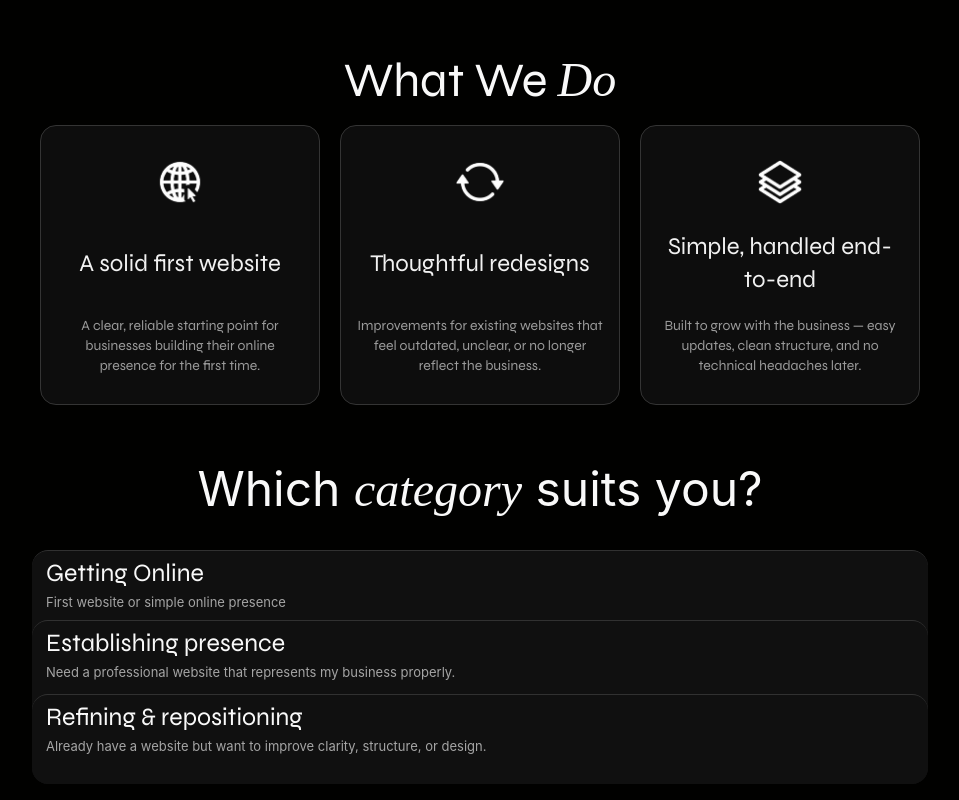
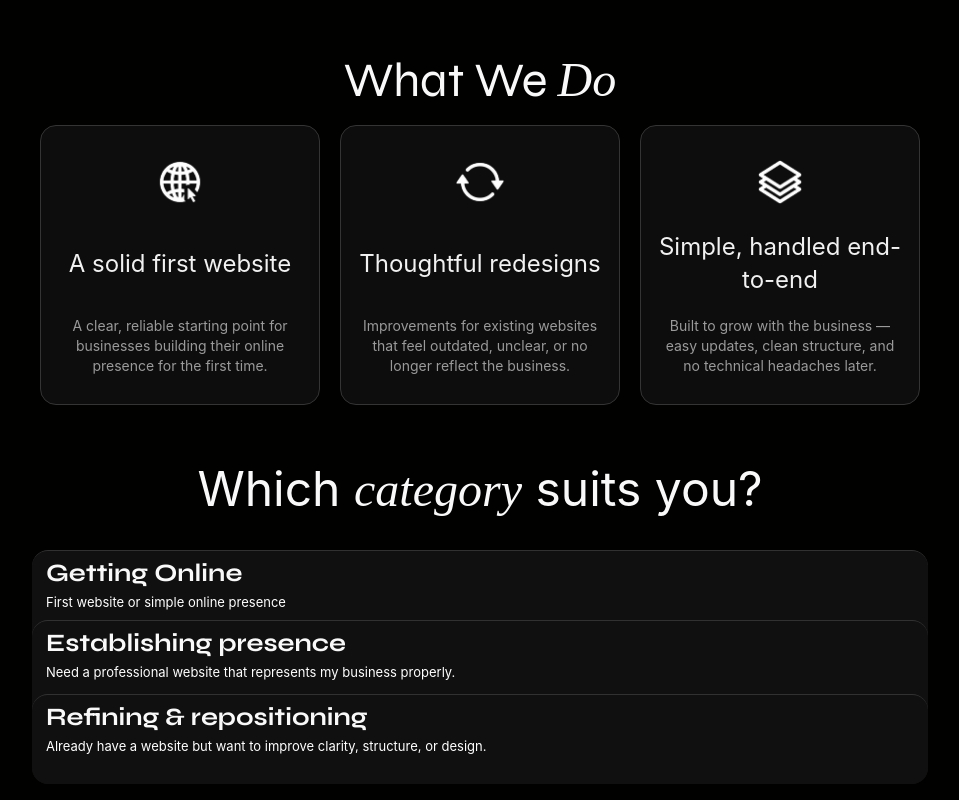
Before and after one commit to digvijaysinhx1/solo-dev-studio, a React (Vite) app: page / in a window 1280 px wide. Shown: the part 480-1280 px from the top of the page, without its empty margins (160-1119 px from the left). Built offline with nearby package versions, Linux system fonts and the light colour scheme; a web font is replaced by a local one.

Commit message:
small changes

```diff
--- a/src/component/Cursor Dot/CursorDot.jsx
+++ b/src/component/Cursor Dot/CursorDot.jsx
@@ -39,7 +39,7 @@ const CursorDot = () => {
   return (
     <div
       ref={dotRef}
-      className="fixed top-0 left-0 h-4 w-4 rounded-full bg-white mix-blend-difference
+      className="fixed hidden lg:flex top-0 left-0 h-4 w-4 rounded-full bg-white mix-blend-difference
       pointer-events-none z-9999 -translate-x-1/2 -translate-y-1/2
       transition-transform duration-150"
     />
--- a/src/component/Section 3/Sec3.jsx
+++ b/src/component/Section 3/Sec3.jsx
@@ -15,10 +15,10 @@ const Sec3 = () => {
       <div className="laptops cursor-default bg-[#101010] hidden lg:flex flex-col h-fit w-[70%] relative rounded-2xl overflow-hidden">
         <div className="card1 hover:bg-[#6214D9] bg-[#101010] group flex flex-col gap-7 border-t hover:border-[#B7B7B7] border-[#313131] rounded-t-2xl rounded-b-0 px-3.5 pt-1 hover:pb-8 h-fit w-full">
           <div className="top flex flex-col">
-            <div className="heading text-[25px]" style={{ fontFamily: "Syne" }}>
+            <div className="heading text-[25px] font-bold" style={{ fontFamily: "Syne" }}>
               Getting Online
             </div>
-            <div className="sub-text text-[#A5A5A5] text-[13px]">
+            <div className="sub-text text-white font-normal text-[13px]">
               First website or simple online presence
             </div>
           </div>
@@ -36,10 +36,10 @@ const Sec3 = () => {
         </div>
         <div className="card2 group -mt-5 px-3.5 pt-1 hover:pb-8 hover:bg-[#6214D9] bg-[#101010] flex flex-col gap-7 py-1 h-fit border-t hover:border-[#B7B7B7] border-[#313131] rounded-t-2xl rounded-b-0 w-full">
           <div className="top">
-            <div className="heading text-[25px]" style={{ fontFamily: "Syne" }}>
+            <div className="heading text-[25px] font-bold" style={{ fontFamily: "Syne" }}>
               Establishing presence
             </div>
-            <div className="sub-text text-[#A5A5A5] text-[13px]">
+            <div className="sub-text text-white font-normal text-[13px]">
               Need a professional website that represents my business properly.
             </div>
           </div>
@@ -57,10 +57,10 @@ const Sec3 = () => {
         </div>
         <div className="card3 group -mt-5 px-3.5 pt-1 hover:pb-8 hover:bg-[#6214D9] bg-[#101010] flex flex-col gap-7 h-fit border-t hover:border-[#B7B7B7] border-[#313131] rounded-t-2xl rounded-b-0 w-full">
           <div className="top">
-            <div className="heading text-[25px]" style={{ fontFamily: "Syne" }}>
+            <div className="heading text-[25px] font-bold" style={{ fontFamily: "Syne" }}>
               Refining & repositioning
             </div>
-            <div className="sub-text text-[#A5A5A5] text-[13px]">
+            <div className="sub-text text-white font-normal text-[13px]">
             Already have a website but want to improve clarity, structure, or design.
             </div>
           </div>
@@ -79,10 +79,10 @@ const Sec3 = () => {
       <div className="Cards bg-[#6214D9] flex flex-col items-center lg:hidden w-90 md:w-[90%] h-fit rounded-2xl overflow-hidden gap-6">
         <div className="card1 border-t border-[#B7B7B7] flex flex-col gap-7 rounded-2xl px-3.5 py-1 h-fit w-full">
           <div className="top">
-            <div className="heading text-[25px]" style={{ fontFamily: "Syne" }}>
+            <div className="heading text-[25px] font-bold" style={{ fontFamily: "Syne" }}>
               Getting Online
             </div>
-            <div className="sub-text text-[#A5A5A5] text-[13px]">
+            <div className="sub-text text-white font-normal text-[13px]">
               First website or simple online presence
             </div>
           </div>
@@ -100,10 +100,10 @@ const Sec3 = () => {
         </div>
         <div className="card2 border-t border-[#B7B7B7] flex flex-col gap-7 rounded-2xl px-3.5 py-1 h-fit w-full">
           <div className="top">
-            <div className="heading text-[25px]" style={{ fontFamily: "Syne" }}>
+            <div className="heading text-[25px] font-bold" style={{ fontFamily: "Syne" }}>
               Establishing presence
             </div>
-            <div className="sub-text text-[#A5A5A5] text-[13px]">
+            <div className="sub-text text-white font-normal text-[13px]">
               need a professional website that represents my business properly.
             </div>
           </div>
@@ -121,10 +121,10 @@ const Sec3 = () => {
         </div>
         <div className="card3 border-t border-[#B7B7B7] flex flex-col gap-7 rounded-2xl px-3.5 py-1 h-fit w-full">
           <div className="top">
-            <div className="heading text-[25px]" style={{ fontFamily: "Syne" }}>
+            <div className="heading text-[25px] font-bold" style={{ fontFamily: "Syne" }}>
               Refining & repositioning
             </div>
-            <div className="sub-text text-[#A5A5A5] text-[13px]">
+            <div className="sub-text text-white font-normal text-[13px]">
               Already have a website but want to improve clarity, structure, or design.
             </div>
           </div>
--- a/src/component/card/Card.jsx
+++ b/src/component/card/Card.jsx
@@ -1,6 +1,6 @@
 const Card = (props) => {
   return (
-    <div className='bg-[#0D0D0D] text-[#F1F1F1] hover:bg-[#181818] transition-colors duration-200 ease-in-out h-70  w-70 flex flex-col justify-between items-center rounded-2xl text-center py-10 px-7 md:py-7 md:px-4 gap-3 md:gap-1 border border-[#343434]' style={{fontFamily:"Syne"}}>
+    <div className='bg-[#0D0D0D] text-[#F1F1F1] hover:bg-[#181818] transition-colors duration-200 ease-in-out h-70  w-70 flex flex-col justify-between items-center rounded-2xl text-center py-10 px-7 md:py-7 md:px-4 gap-3 md:gap-1 border border-[#343434] font-(--font-syne)'>
       <div className="cardPng">
         <img src={props.png} alt="internet png" loading='lazy' className="h-14 w-14"/>
       </div>
```
